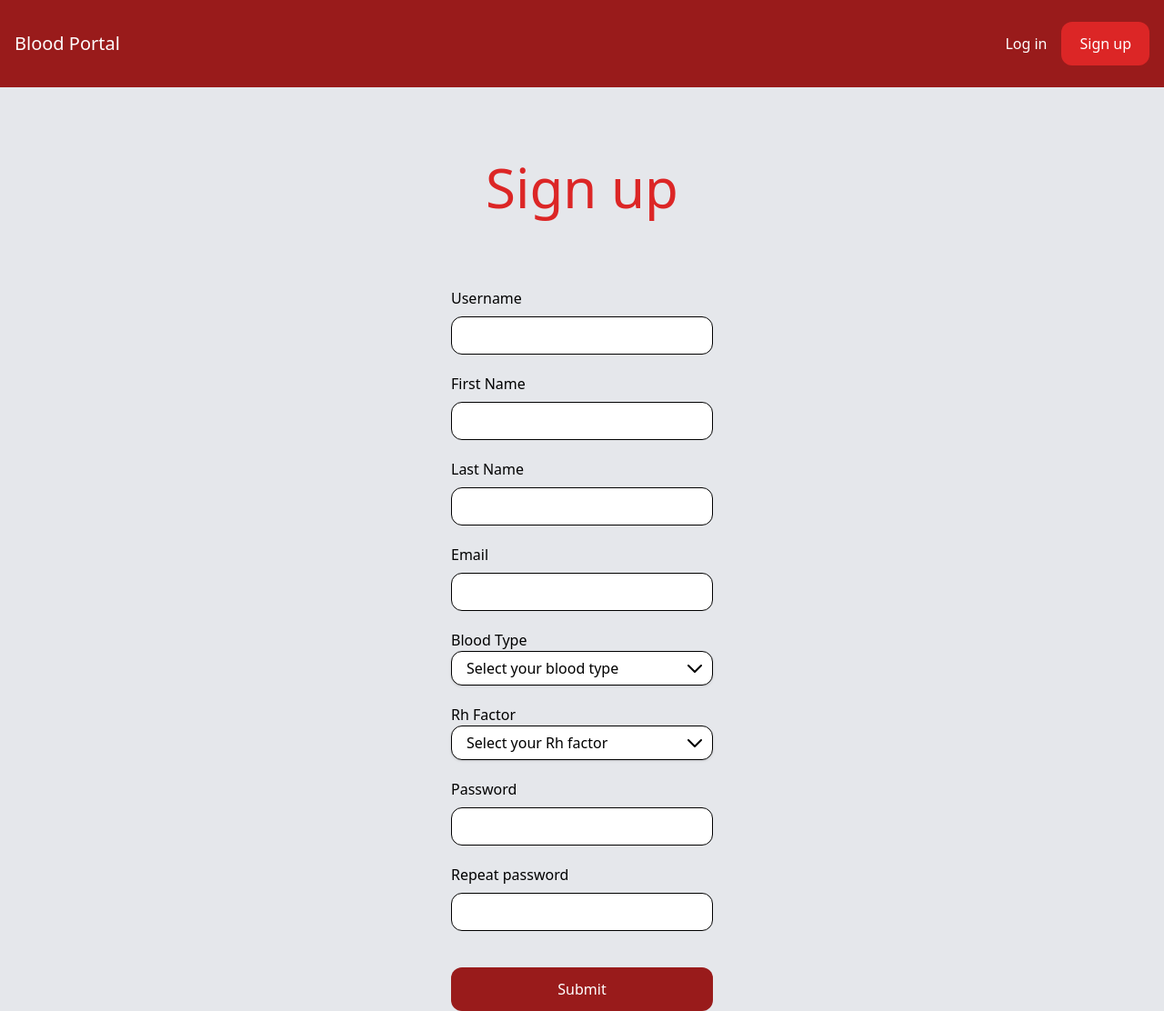
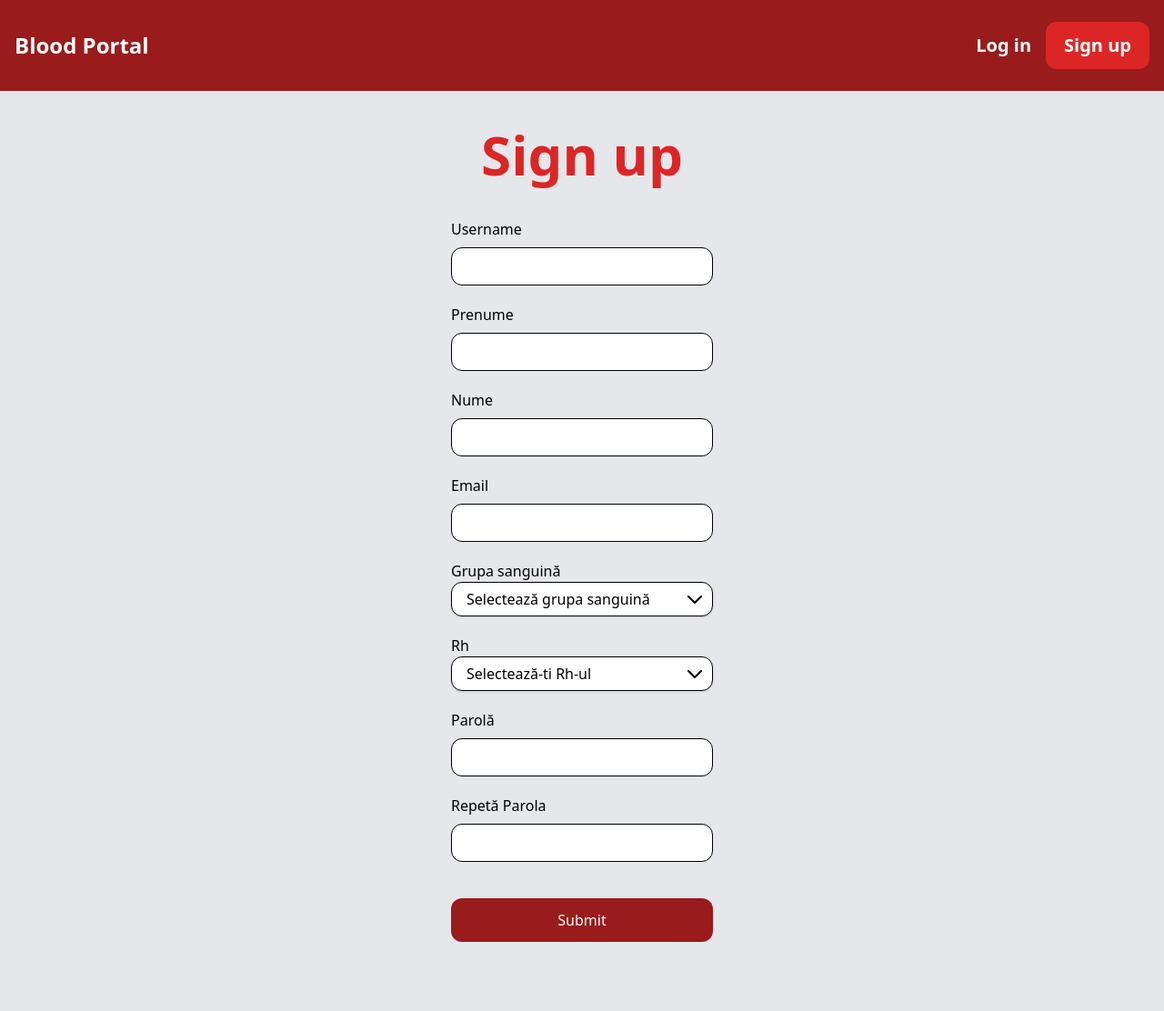
Before and after one commit to MDGcode/Blood, a Django app: page /signup/ in a window 1280 px wide. Shown: the whole page at 91% size. After the commit the page ends 1036 px from the top, so only its background shows below. Run offline with Django 5.2, Linux system fonts and the light colour scheme; some libraries are stand-ins or nearby versions.

Commit message:
Updated rooms

```diff
--- a/roomchat/core/templates/core/base.html
+++ b/roomchat/core/templates/core/base.html
@@ -2,36 +2,59 @@
 
 <html>
   <head>
-        <meta charset = "utf-8">
-        <meta name="viewport" content="width=device-width, initial-scale=1">
+    <meta charset="utf-8" />
+    <meta name="viewport" content="width=device-width, initial-scale=1" />
 
-        <title>{% block title %}{% endblock %} Blood Portal </title>
-
+    <title>{% block title %}{% endblock %} Blood Portal</title>
 
     <script src="https://cdn.tailwindcss.com"></script>
   </head>
 
-    <body class=" bg-gray-200">
-        <nav class="flex items-center justify-between px-4 py-6 bg-red-800">
+  <body class="bg-gray-200">
+    <nav
+      class="flex w-full items-center justify-between px-4 py-6 bg-red-800 font-bold"
+    >
+      {% if request.user.is_authenticated %}
       <div>
-                <a href="/" class="text-xl text-white">Blood Portal</a>
+        <a href="/" class="text-2xl text-white"
+          >Blood Portal | {{user.username}}</a
+        >
       </div>
+      {% else %}
+      <div>
+        <a href="/" class="text-2xl text-white">Blood Portal</a>
+      </div>
+      {% endif %}
       <div class="flex items-center space-x-4">
         {% if request.user.is_authenticated %}
-                    <a href="/rooms/" class="text-white hover:text-gray-200">Donate</a>
+        <a href="/rooms/" class="text-white hover:text-gray-200 md:text-xl"
+          >Spitale</a
+        >
 
         <form method="post" action="{% url 'logout' %}">
           {% csrf_token %}
-                        <button type="submit" class="px-5 py-3 rounded-xl text-white bg-red-600 hover:bg-red-700 duration-300">Log out</button>
+          <button
+            type="submit"
+            class="px-5 py-3 rounded-xl text-white bg-red-600 hover:bg-red-700 duration-300 md:text-xl"
+          >
+            Log out
+          </button>
         </form>
         {% else %}
-                    <a href="/login/" class="text-white hover:text-gray-200 duration-300">Log in</a>
+        <a
+          href="/login/"
+          class="text-white hover:text-gray-200 duration-300 md:text-xl"
+          >Log in</a
+        >
 
-                    <a href="/signup/" class="px-5 py-3 rounded-xl text-white bg-red-600 hover:bg-red-700 duration-300">Sign up</a>
+        <a
+          href="/signup/"
+          class="px-5 py-3 rounded-xl text-white bg-red-600 hover:bg-red-700 duration-300 md:text-xl"
+          >Sign up</a
+        >
         {% endif %}
       </div>
     </nav>
-            {% block content %}
-            {% endblock %}
+    {% block content %} {% endblock %}
   </body>
 </html>
--- a/roomchat/core/templates/core/signup.html
+++ b/roomchat/core/templates/core/signup.html
@@ -1,10 +1,8 @@
-{% extends 'core/base.html' %}
+<!-- prettier-ignore -->
 
-{% block title %}Sign up | {% endblock %}
-
-{% block content %}
-<div class="p-10 lg:p-20 text-center">
-    <h1 class="text-3xl lg:text-6xl text-red-600">Sign up</h1>
+{% extends 'core/base.html' %} {% block title %}Sign up | {% endblock %} {%block content %}
+<div class="p-10 lg:p-15 text-center">
+  <h1 class="text-3xl lg:text-6xl text-red-600 font-semibold">Sign up</h1>
 </div>
 
 <form method="post" action="." class="lg:w-1/4 px-4 mx-auto">
@@ -13,38 +11,67 @@
   <div class="mb-5">
     <label class="text-black">Username</label>
 
-        <input type="text" name="username" class="w-full mt-2 px-4 py-2 rounded-xl border border-black">
+    <input
+      type="text"
+      name="username"
+      class="w-full mt-2 px-4 py-2 rounded-xl border border-black"
+    />
   </div>
 
   <div class="mb-5">
-        <label class="text-black">First Name</label>
+    <label class="text-black">Prenume</label>
 
-        <input type="text" name="first_name" class="w-full mt-2 px-4 py-2 rounded-xl border border-black">
+    <input
+      type="text"
+      name="first_name"
+      class="w-full mt-2 px-4 py-2 rounded-xl border border-black"
+    />
   </div>
   <div class="mb-5">
-        <label class="text-black">Last Name</label>
+    <label class="text-black">Nume</label>
 
-        <input type="text" name="last_name" class="w-full mt-2 px-4 py-2 rounded-xl border border-black">
+    <input
+      type="text"
+      name="last_name"
+      class="w-full mt-2 px-4 py-2 rounded-xl border border-black"
+    />
   </div>
 
   <div class="mb-5">
     <label class="text-black">Email</label>
 
-        <input type="text" name="email" class="w-full mt-2 px-4 py-2 rounded-xl border border-black">
+    <input
+      type="text"
+      name="email"
+      class="w-full mt-2 px-4 py-2 rounded-xl border border-black"
+    />
   </div>
 
   <div class="mb-5">
-        <label class="text-black">Blood Type</label>
+    <label class="text-black">Grupa sanguină</label>
     <div class="relative">
-            <select name="blood_type" class="block appearance-none w-full bg-white border border-black hover:border-gray-500 px-4 py-2 pr-8 rounded-xl shadow leading-tight focus:outline-none focus:shadow-outline-blue focus:border-red-600">
-                <option value="" disabled selected>Select your blood type</option>
+      <select
+        name="blood_type"
+        class="block appearance-none w-full bg-white border border-black hover:border-gray-500 px-4 py-2 pr-8 rounded-xl shadow leading-tight focus:outline-none focus:shadow-outline-blue focus:border-red-600"
+      >
+        <option value="" disabled selected>Selectează grupa sanguină</option>
         <option value="O">O</option>
         <option value="A">A</option>
         <option value="B">B</option>
         <option value="AB">AB</option>
       </select>
-            <div class="absolute inset-y-0 right-0 flex items-center px-2 pointer-events-none">
-                <svg class="h-6 w-6 text-black" fill="none" stroke-linecap="round" stroke-linejoin="round" stroke-width="2" viewBox="0 0 24 24" stroke="currentColor">
+      <div
+        class="absolute inset-y-0 right-0 flex items-center px-2 pointer-events-none"
+      >
+        <svg
+          class="h-6 w-6 text-black"
+          fill="none"
+          stroke-linecap="round"
+          stroke-linejoin="round"
+          stroke-width="2"
+          viewBox="0 0 24 24"
+          stroke="currentColor"
+        >
           <path d="M19 9l-7 7-7-7"></path>
         </svg>
       </div>
@@ -52,15 +79,28 @@
   </div>
 
   <div class="mb-5">
-        <label class="text-black">Rh Factor</label>
+    <label class="text-black">Rh</label>
     <div class="relative">
-            <select name="rh_factor" class="block appearance-none w-full bg-white border border-black hover:border-gray-500 px-4 py-2 pr-8 rounded-xl shadow leading-tight focus:outline-none focus:shadow-outline-blue focus:border-red-600">
-                <option value="" disabled selected>Select your Rh factor</option>
-                <option value="+">Positive</option>
-                <option value="-">Negative</option>
+      <select
+        name="rh_factor"
+        class="block appearance-none w-full bg-white border border-black hover:border-gray-500 px-4 py-2 pr-8 rounded-xl shadow leading-tight focus:outline-none focus:shadow-outline-blue focus:border-red-600"
+      >
+        <option value="" disabled selected>Selectează-ti Rh-ul</option>
+        <option value="+">Pozitiv</option>
+        <option value="-">Negativ</option>
       </select>
-            <div class="absolute inset-y-0 right-0 flex items-center px-2 pointer-events-none">
-                <svg class="h-6 w-6 text-black" fill="none" stroke-linecap="round" stroke-linejoin="round" stroke-width="2" viewBox="0 0 24 24" stroke="currentColor">
+      <div
+        class="absolute inset-y-0 right-0 flex items-center px-2 pointer-events-none"
+      >
+        <svg
+          class="h-6 w-6 text-black"
+          fill="none"
+          stroke-linecap="round"
+          stroke-linejoin="round"
+          stroke-width="2"
+          viewBox="0 0 24 24"
+          stroke="currentColor"
+        >
           <path d="M19 9l-7 7-7-7"></path>
         </svg>
       </div>
@@ -68,27 +108,35 @@
   </div>
 
   <div class="mb-5">
-        <label class="text-black">Password</label>
+    <label class="text-black">Parolă</label>
 
-        <input type="password" name="password1" class="w-full mt-2 px-4 py-2 rounded-xl border border-black">
+    <input
+      type="password"
+      name="password1"
+      class="w-full mt-2 px-4 py-2 rounded-xl border border-black"
+    />
   </div>
 
   <div class="mb-5">
-        <label class="text-black">Repeat password</label>
+    <label class="text-black">Repetă Parola</label>
 
-        <input type="password" name="password2" class="w-full mt-2 px-4 py-2 rounded-xl border border-black">
+    <input
+      type="password"
+      name="password2"
+      class="w-full mt-2 px-4 py-2 rounded-xl border border-black"
+    />
   </div>
 
-    {% if form.errors %}
-        {% for field in form %}
-            {% for error in field.errors %}
+  {% if form.errors %} {% for field in form %} {% for error in field.errors %}
   <div class="mb-5 p-4 rounded-xl bg-red-500 text-white">
     <p>{{ error|escape }}</p>
   </div>
-            {% endfor %}
-        {% endfor %}
-    {% endif %}
+  {% endfor %} {% endfor %} {% endif %}
 
-    <button class="px-5 w-full mt-5 py-3 rounded-xl text-white bg-red-800 hover:bg-red-700">Submit</button>
+  <button
+    class="px-5 w-full mt-5 py-3 rounded-xl text-white bg-red-800 hover:bg-red-700 mb-5"
+  >
+    Submit
+  </button>
 </form>
 {% endblock %}
```
Also changed, not shown: roomchat/core/templates/core/frontpage.html (+20 -9 lines), roomchat/core/templates/core/login.html (+21 -14 lines), roomchat/room/models.py (+8 -0 lines), roomchat/room/templates/room/room.html (+109 -9 lines), roomchat/room/templates/room/rooms.html (+17 -14 lines), roomchat/roomchat/settings.py (+7 -1 lines), roomchat/core/static/images/Banner.png (added), roomchat/room/migrations/0003_room_abnegative_room_abpositive_room_anegative_and_more.py (added), 1 other file. Lines whose indentation alone changed are shown as unchanged.
